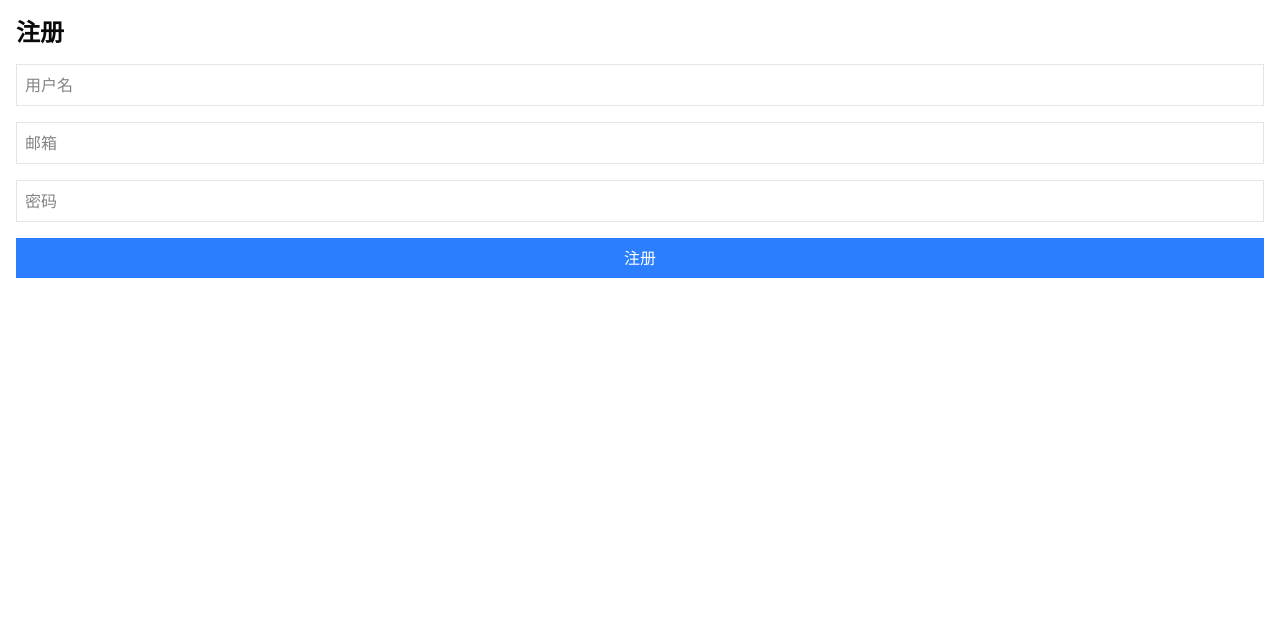
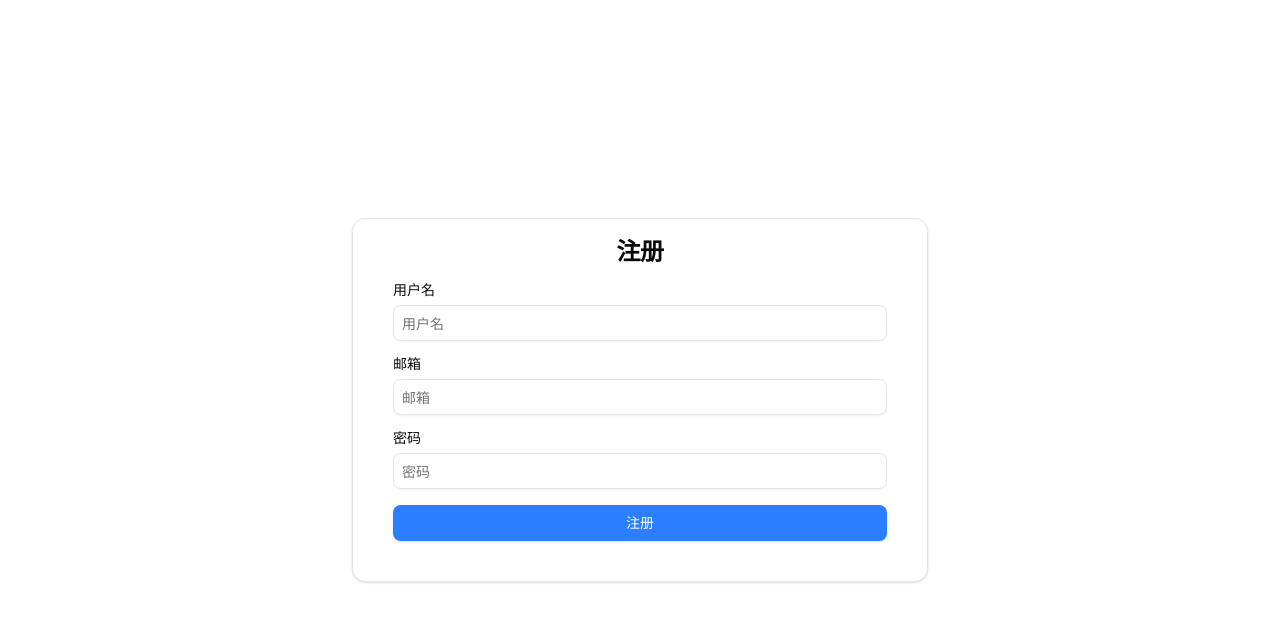
Before and after one commit to webLion200/nblog, a Next.js app: page /signup in a window 1280 px wide. Shown: the top 622 px of the page. Built offline with nearby package versions, Linux system fonts and the light colour scheme.

Commit message:
忘记密码，优化注册登陆

```diff
--- a/app/login/page.tsx
+++ b/app/login/page.tsx
@@ -3,11 +3,13 @@ import { Button } from "@/components/ui/button";
 import { Card, CardContent, CardFooter, CardTitle } from "@/components/ui/card";
 import { Input } from "@/components/ui/input";
 
-import { useActionState } from "react";
+import { useActionState, useState } from "react";
 import login from "./actions";
+import Link from "next/link";
 
 export default function LoginPage() {
   const [errorMessage, formAction] = useActionState(login, undefined);
+  const [username, setUsername] = useState("");
 
   return (
     <div className="h-lvh flex justify-center items-center">
@@ -16,9 +18,11 @@ export default function LoginPage() {
         <CardContent className="mt-10">
           <form action={formAction} className="space-y-4">
             <Input
-              type="email"
-              name="email"
-              placeholder="请输入邮箱"
+              type="text"
+              name="username"
+              value={username}
+              onChange={(e) => setUsername(e?.target?.value)}
+              placeholder="请输入用户名"
               className="border p-2 w-full"
             />
             <Input
@@ -47,6 +51,14 @@ export default function LoginPage() {
               </>
             )}
           </div>
+          <Link
+            href={{
+              pathname: "/signup",
+              query: { username, type: "reset" },
+            }}
+          >
+            忘记密码？
+          </Link>
         </CardFooter>
       </Card>
     </div>
--- a/app/signup/actions.ts
+++ b/app/signup/actions.ts
@@ -3,46 +3,102 @@
 import { prisma } from "@/lib/prisma";
 import { signUpSchema, SignUpValues } from "@/lib/validation";
 import bcrypt from "bcryptjs";
+import { isRedirectError } from "next/dist/client/components/redirect-error";
 import { redirect } from "next/navigation";
 
 export async function signUp(data: SignUpValues) {
+  try {
     const result = signUpSchema.safeParse(data);
     if (result.success) {
-    const { name, email, password } = result.data;
+      const { username, email, password } = result.data;
 
-    if (!name || !email || !password) {
+      const existUsername = await prisma.user.findUnique({
+        where: { username },
+      });
+
+      if (existUsername) {
         return {
-        success: false,
-        message: "都是必填项",
+          error: "该用户名已存在",
         };
       }
 
-    const existingUser = await prisma.user.findUnique({
+      const existEmail = await prisma.user.findUnique({
         where: { email },
       });
-    if (existingUser) {
+      if (existEmail) {
         return {
-        success: false,
-        message: "该邮箱已被注册",
+          error: "该邮箱已被注册",
         };
       }
 
       const hashedPassword = await bcrypt.hash(password, 10);
 
-    try {
       await prisma.user.create({
         data: {
-          name,
+          username,
           email,
           password: hashedPassword,
         },
       });
+
+      return redirect("/login");
+    }
   } catch (error) {
+    if (isRedirectError(error)) throw error;
+    return {
+      error: "注册失败，请联系管理员.",
+    };
+  }
+}
+
+export async function getUser(name: string) {
+  try {
+    const userInfo = await prisma.user.findUnique({
+      where: {
+        username: name,
+      },
+    });
+
+    if (!userInfo || !userInfo.id) {
+      return {
+        userInfo: {},
+        error: "username not exist",
+      };
+    }
+    return {
+      userInfo: {
+        username: userInfo?.username,
+        email: userInfo?.email,
+        id: userInfo?.id,
+      },
+    };
+  } catch (error) {
+    console.log(error);
+    return {
+      userInfo: {},
+      error: "Something went wrong. Please try again.",
+    };
+  }
+}
+
+export async function resetPassword(id: string, password: string) {
+  try {
+    const hashedPassword = await bcrypt.hash(password, 10);
+    await prisma.user.update({
+      where: {
+        id,
+      },
+      data: {
+        password: hashedPassword,
+      },
+    });
+
+    redirect("/login");
+  } catch (error) {
+    if (isRedirectError(error)) throw error;
     console.error(error);
     return {
-        message: "Database Error: Failed to Create Invoice.",
+      error: "Something went wrong. Please try again.",
     };
   }
-    redirect("/login");
 }
-}
--- a/app/signup/page.tsx
+++ b/app/signup/page.tsx
@@ -3,64 +3,154 @@
 import { signUpSchema, SignUpValues } from "@/lib/validation";
 import { zodResolver } from "@hookform/resolvers/zod";
 import { useForm } from "react-hook-form";
-import { signUp } from "./actions";
+import { getUser, resetPassword, signUp } from "./actions";
+import { Button } from "@/components/ui/button";
+import {
+  Form,
+  FormControl,
+  FormField,
+  FormItem,
+  FormLabel,
+  FormMessage,
+} from "@/components/ui/form";
+import { Card, CardContent, CardTitle } from "@/components/ui/card";
+import { Input } from "@/components/ui/input";
+import { useCallback, useEffect, useState, useTransition } from "react";
+import { useSearchParams } from "next/navigation";
+import { UserInfo } from "@/lib/types";
+
+let userInfo: Partial<UserInfo> = {
+  id: "",
+  username: "",
+  email: "",
+};
+
 export default function RegisterPage() {
-  const {
-    register,
-    handleSubmit,
-    formState: { errors, isSubmitting },
-    // setError,
-  } = useForm({
+  const [error, setError] = useState<string>();
+  const [isPending, startTransition] = useTransition();
+  const searchParams = useSearchParams();
+  const defaultUsername = searchParams?.get("username") || "";
+  const pageType = searchParams?.get("type");
+
+  const form = useForm<SignUpValues>({
     resolver: zodResolver(signUpSchema),
+    defaultValues: {
+      username: defaultUsername,
+      email: "",
+      password: "",
+    },
   });
 
+  const fetchUser = useCallback(async () => {
+    const res = await getUser(defaultUsername);
+    if (res?.error) {
+      setError(res.error);
+    } else if (res.userInfo) {
+      userInfo = res.userInfo as UserInfo;
+      if (userInfo.email) {
+        form.setValue("email", userInfo?.email);
+      }
+    }
+  }, [defaultUsername, form]);
+
+  useEffect(() => {
+    if (pageType === "reset") {
+      fetchUser();
+    }
+  }, [fetchUser, pageType]);
+
   const onSubmit = async (data: SignUpValues) => {
+    setError(undefined);
+    startTransition(async () => {
+      if (pageType === "reset") {
+        if (userInfo?.id) {
+          await resetPassword(userInfo.id, data.password);
+        }
+      } else {
         const res = await signUp(data);
-    if (!res?.success) {
-      alert(res?.message);
-      return;
+        if (res?.error) setError(res.error);
       }
+    });
   };
 
   return (
-    <div className="container mx-auto p-4">
-      <h1 className="text-2xl font-bold mb-4">注册</h1>
-      <form onSubmit={handleSubmit(onSubmit)} className="space-y-4">
-        <input
-          {...register("name")}
+    <div className="h-lvh flex justify-center items-center">
+      <Card className="w-xl mx-auto p-4">
+        <CardTitle className="text-center text-2xl font-bold mb-4">
+          注册
+        </CardTitle>
+        <CardContent>
+          <Form {...form}>
+            <form onSubmit={form.handleSubmit(onSubmit)} className="space-y-4">
+              {error && <p className="text-center text-destructive">{error}</p>}
+
+              <FormField
+                control={form.control}
+                name="username"
+                render={({ field }) => (
+                  <FormItem>
+                    <FormLabel>用户名</FormLabel>
+                    <FormControl>
+                      <Input
+                        {...field}
                         type="text"
                         placeholder="用户名"
                         className="border p-2 w-full"
+                        disabled={pageType === "reset"}
                       />
-        {errors.name && (
-          <p className="text-red-500">{`${errors.name.message}`}</p>
+                    </FormControl>
+                    <FormMessage />
+                  </FormItem>
                 )}
-        <input
-          {...register("email")}
+              />
+              <FormField
+                control={form.control}
+                name="email"
+                render={({ field }) => (
+                  <FormItem>
+                    <FormLabel>邮箱</FormLabel>
+                    <FormControl>
+                      <Input
+                        {...field}
                         type="email"
                         placeholder="邮箱"
+                        disabled={pageType === "reset"}
                         className="border p-2 w-full"
                       />
-        {errors.email && (
-          <p className="text-red-500">{`${errors.email.message}`}</p>
+                    </FormControl>
+                    <FormMessage />
+                  </FormItem>
                 )}
-        <input
-          {...register("password")}
+              />
+              <FormField
+                control={form.control}
+                name="password"
+                render={({ field }) => (
+                  <FormItem>
+                    <FormLabel>密码</FormLabel>
+                    <FormControl>
+                      <Input
+                        {...field}
                         type="password"
                         placeholder="密码"
                         className="border p-2 w-full"
                       />
-        {errors.password && (
-          <p className="text-red-500">{`${errors.password.message}`}</p>
+                    </FormControl>
+                    <FormMessage />
+                  </FormItem>
                 )}
-        <button
-          disabled={isSubmitting}
+              />
+              <Button
+                disabled={isPending}
                 type="submit"
                 className="bg-blue-500 text-white p-2 w-full"
               >
                 注册
-        </button>
+              </Button>
             </form>
+          </Form>
+        </CardContent>
+      </Card>
     </div>
   );
 }
--- a/lib/auth.ts
+++ b/lib/auth.ts
@@ -11,16 +11,16 @@ export const { handlers, auth, signIn, signOut } = NextAuth({
     CredentialsProvider({
       name: "credentials",
       credentials: {
-        email: { label: "Email", type: "email" },
+        username: { label: "Username", type: "username" },
         password: { label: "Password", type: "password" },
       },
       async authorize(credentials) {
         const parsedCredentials = loginSchema.safeParse(credentials);
 
         if (parsedCredentials.success) {
-          const { email, password } = parsedCredentials.data;
+          const { username, password } = parsedCredentials.data;
           const user = await prisma.user.findUnique({
-            where: { email },
+            where: { username },
           });
 
           if (!user || !user.password) return null;
--- /dev/null
+++ b/lib/types.ts
@@ -0,0 +1,6 @@
+export type UserInfo = {
+  id?: string;
+  username: string;
+  email: string;
+  password?: string;
+};
--- a/lib/validation.ts
+++ b/lib/validation.ts
@@ -1,7 +1,7 @@
 import { z } from "zod";
 
 export const signUpSchema = z.object({
-  name: z.string().min(2, { message: "至少输入两个字符" }),
+  username: z.string().min(2, { message: "至少输入两个字符" }),
   email: z
     .string()
     .min(1, { message: "请填写 Email" })
@@ -12,10 +12,10 @@ export const signUpSchema = z.object({
 export type SignUpValues = z.infer<typeof signUpSchema>;
 
 export const loginSchema = z.object({
-  email: z
+  username: z
     .string()
-    .min(1, { message: "请填写 Email" })
-    .email({ message: "请填写正确的邮箱地址" }),
+    .min(1, { message: "请填写用户名" })
+    .min(2, "用户名最少设置 2 个字符"),
   password: z
     .string()
     .min(1, { message: "请填写密码" })
```
Also changed, not shown: 1 other file (tests, documents, lock files or other folders). Lines whose indentation alone changed are shown as unchanged.
